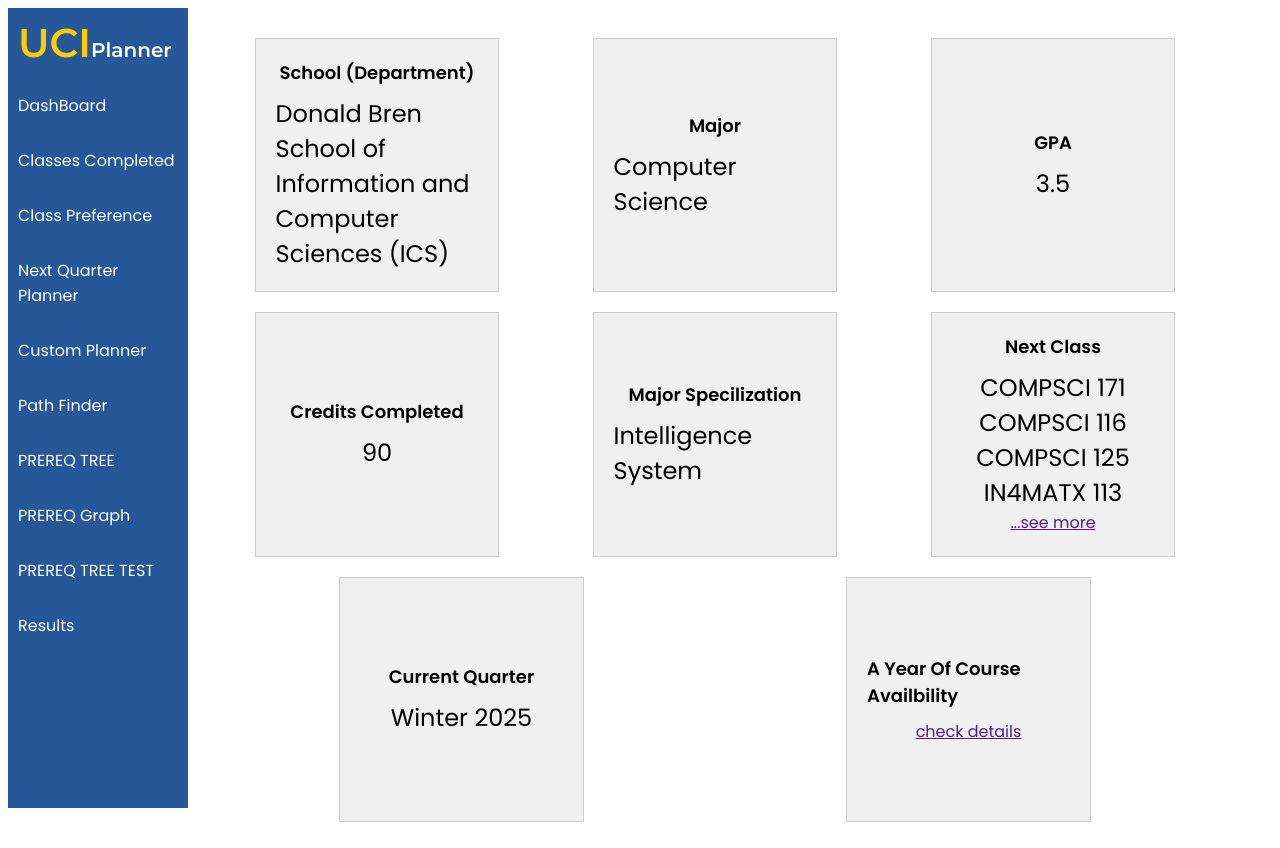
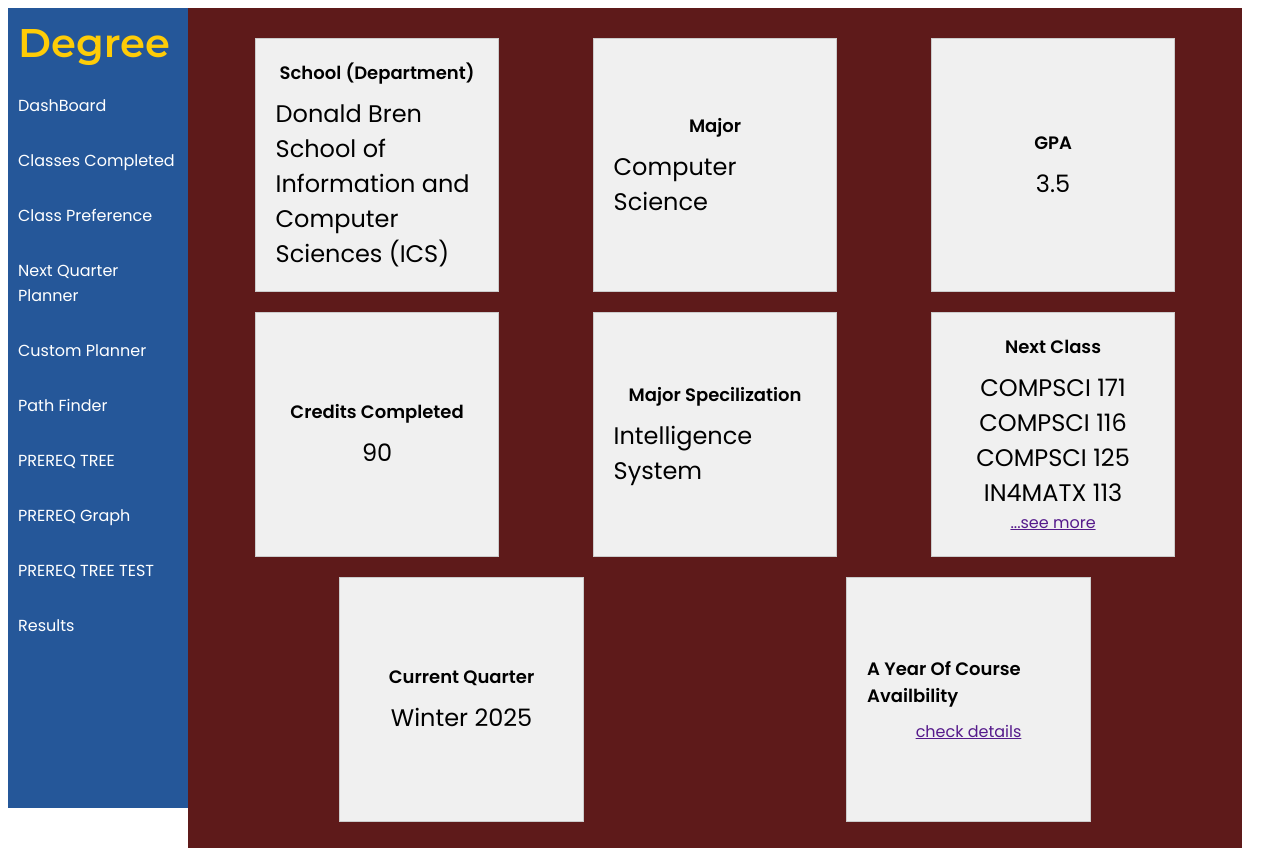
Before and after one commit to arhaidar/UniFlow, a React (Vite) app: page /main in a window 1280 px wide. Built offline with nearby package versions, Linux system fonts and the light colour scheme.

Commit message:
messing around with design

```diff
--- a/src/css/cs.css
+++ b/src/css/cs.css
@@ -54,4 +54,5 @@
     height: 100%; /* 고정된 높이 */
     overflow-y: auto; /* 내용이 넘칠 경우 스크롤 가능 */
     padding: 20px; /* 패딩 추가 */
+    background-color: rgb(94, 26, 26);
 }
--- a/src/mainpage.tsx
+++ b/src/mainpage.tsx
@@ -285,8 +285,8 @@
           <nav className="sidebar">
             <h5 className='logo-container'>
               <Link className='home-btn' to="/" >
-                UCI
-                <span>Planner</span>
+                Degree
+                {/* <span>FLOW</span> */}
               </Link>
               <div className="zot-underline"></div>
             </h5>
```
